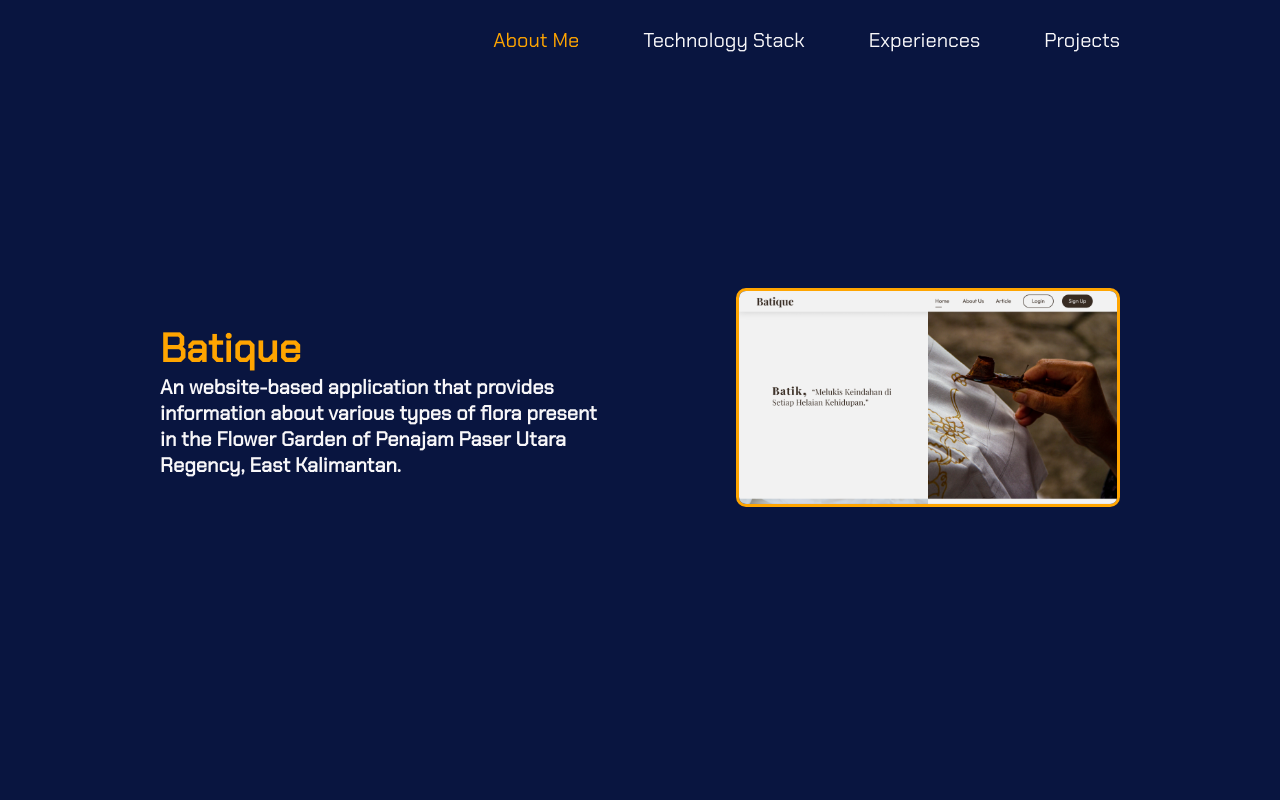
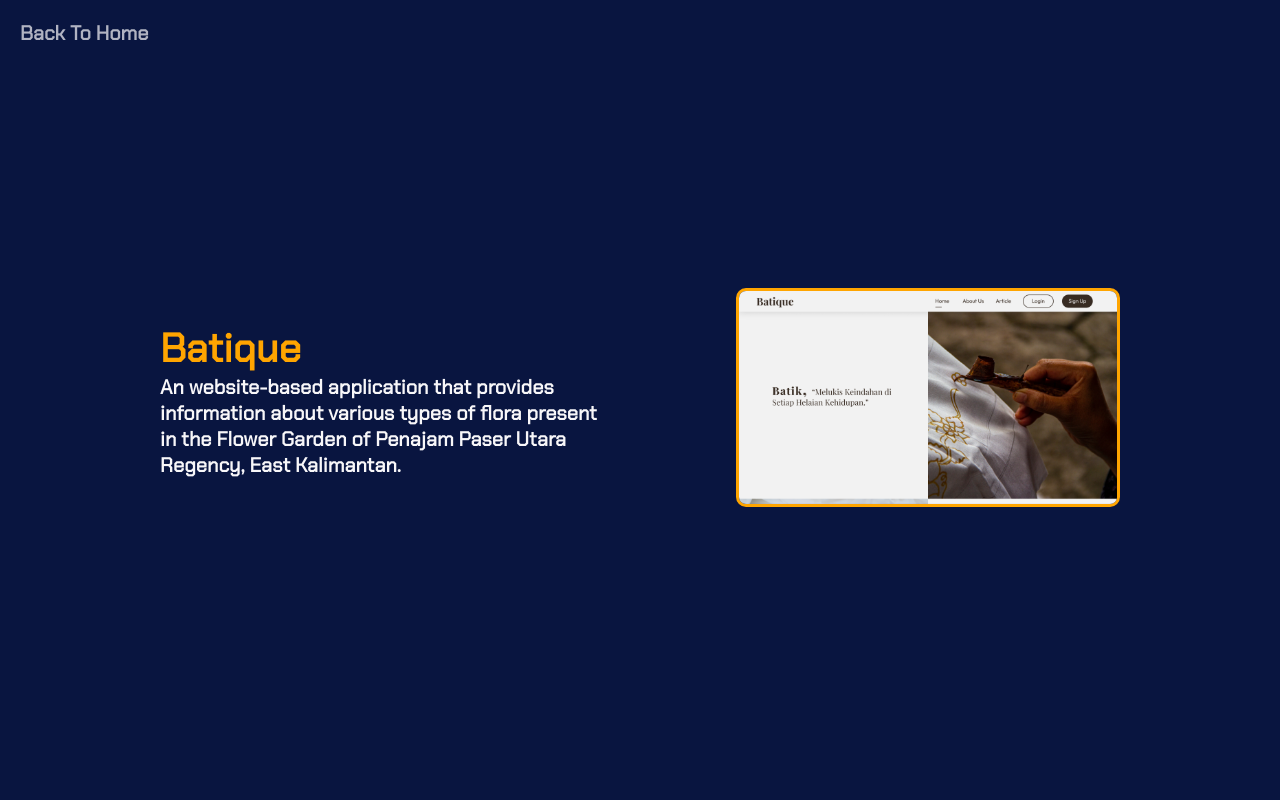
Before and after one commit to calvindany/Portofolio-2023, a React (Vite) app: page / in a window 1280 px wide. Both pictures are taken after a click on the element "Batique". Shown: the top 800 px of the page. Built offline with nearby package versions, Linux system fonts and the light colour scheme.

Commit message:
Adding navigation when in project page

```diff
--- a/src/assets/css/Navigation.css
+++ b/src/assets/css/Navigation.css
@@ -4,7 +4,7 @@
   width: 100%;
   background-color: var(--primary-color);
   display: flex;
-    justify-content:end;
+  justify-content: end;
   height: 10vh;
   padding-right: 20vh;
   padding-left: 20vh;
@@ -14,7 +14,7 @@
   top: 0;
 }
 
-.nav .nav-list{
+.nav .nav-list {
   display: flex;
   justify-content: space-between;
   gap: 8vh;
@@ -26,7 +26,20 @@
   text-decoration: none;
   list-style: none;
   color: var(--secondary-color);
+  cursor: pointer;
+}
+.nav .nav-list .nav-link:hover {
+  opacity: 0.7;
+}
 
+.back-button {
+  position: absolute;
+  top: 0;
+  padding: 20px;
+}
+
+.back-button:hover {
+  opacity: 0.7;
 }
 
 .active {
--- a/src/components/Navigation.jsx
+++ b/src/components/Navigation.jsx
@@ -1,8 +1,19 @@
 import "../assets/css/Navigation.css";
 import { Link } from "react-scroll";
+import { useLocation, NavLink } from "react-router-dom";
+
 export default function Navigation() {
+  const location = useLocation();
+
   return (
     <>
+      {location.pathname == "/project" ? (
+        <div className="back-button display-3">
+          <NavLink to="/" style={{ color: "#F8F7F9", textDecoration: "none" }}>
+            Back To Home
+          </NavLink>
+        </div>
+      ) : (
         <nav className="nav">
           <ul className="nav-list">
             <li className="nav-link">
@@ -55,6 +66,7 @@ export default function Navigation() {
             </li>
           </ul>
         </nav>
+      )}
     </>
   );
 }
```
Lines whose indentation alone changed are shown as unchanged.
